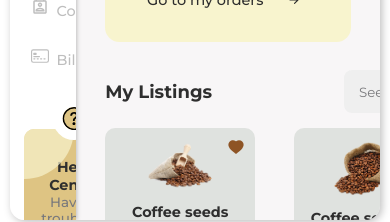
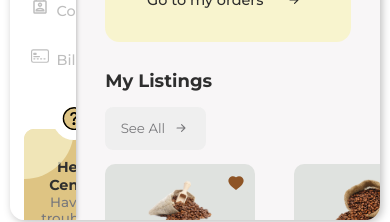
Before and after one commit to AnnaKuliga/responsive-admin-dashboard, a React (Create React App) app: page / in a window 390 px wide. Shown: the part 596-818 px from the top of the page. Built offline with nearby package versions, Linux system fonts and the light colour scheme.

Commit message:
added media queries to the app heading

```diff
--- a/src/App.css
+++ b/src/App.css
@@ -93,3 +93,13 @@ body {
 ::-webkit-scrollbar {
   display: none;
 }
+
+/* Media queries */
+
+@media screen and (max-width: 990px) {
+  .heading {
+    flex-direction: column;
+    align-items: flex-start;
+    gap: 1rem;
+  }
+}
```
